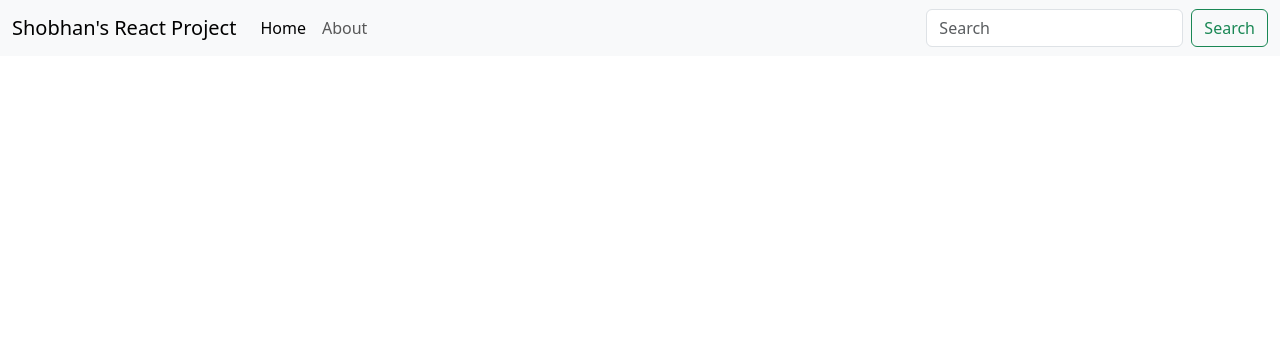
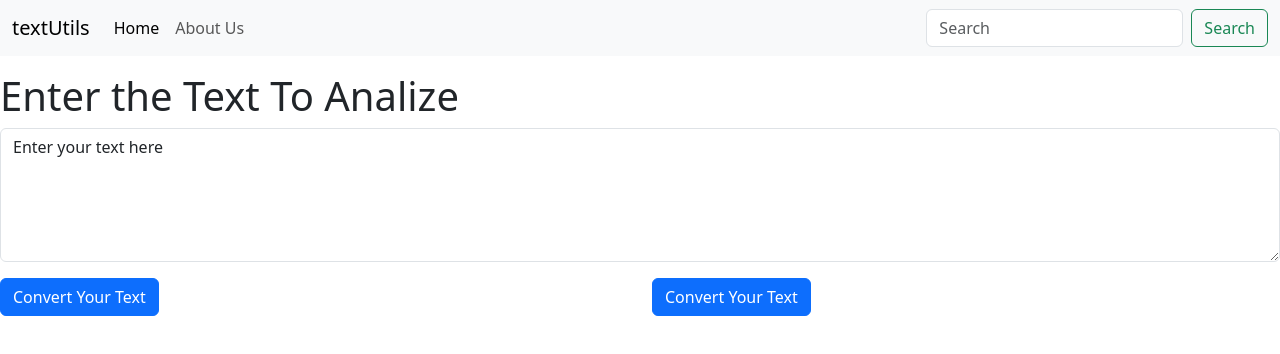
Before and after one commit to shobhankumarrath/1stReact-app, a React (Create React App) app: page / in a window 1280 px wide. Shown: the top 354 px of the page. Built offline with nearby package versions, Linux system fonts and the light colour scheme.

Commit message:
added prop

```diff
--- a/src/App.js
+++ b/src/App.js
@@ -1,29 +1,13 @@
 import './App.css';
+import Navbar from './components/Navbar';
+import TextFrom from './components/TextFrom';
 function App() {
   return (
     <>
-    <nav className="navbar navbar-expand-lg bg-body-tertiary">
-    <div className="container-fluid">
-      <a className="navbar-brand" href="/">Shobhan's React Project</a>
-      <button className="navbar-toggler" type="button" data-bs-toggle="collapse" data-bs-target="#navbarSupportedContent" aria-controls="navbarSupportedContent" aria-expanded="false" aria-label="Toggle navigation">
-        <span className="navbar-toggler-icon"></span>
-      </button>
-      <div className="collapse navbar-collapse" id="navbarSupportedContent">
-        <ul className="navbar-nav me-auto mb-2 mb-lg-0">
-          <li className="nav-item">
-            <a className="nav-link active" aria-current="page" href="/">Home</a>
-          </li>
-          <li className="nav-item">
-            <a className="nav-link" href="/">About</a>
-          </li>
-        </ul>
-        <form className="d-flex" role="search">
-          <input className="form-control me-2" type="search" placeholder="Search" aria-label="Search"/>
-          <button className="btn btn-outline-success" type="submit">Search</button>
-        </form>
-      </div>
+     <Navbar title="textUtils" aboutText="About Us" homePage="Home"/>
+     <div className='conatiner my-3'>
+     <TextFrom heading="Enter the Text To Analize" />
     </div>
-  </nav>
   </>
   );
 }
--- /dev/null
+++ b/src/components/Navbar.js
@@ -0,0 +1,35 @@
+import React from 'react'
+import PropTypes from 'prop-types'
+
+
+export default function Navbar(props) {
+  return (
+    <nav className="navbar navbar-expand-lg bg-body-tertiary">
+    <div className="container-fluid">
+      <a className="navbar-brand" href="/">{props.title}</a>
+      <button className="navbar-toggler" type="button" data-bs-toggle="collapse" data-bs-target="#navbarSupportedContent" aria-controls="navbarSupportedContent" aria-expanded="false" aria-label="Toggle navigation">
+        <span className="navbar-toggler-icon"></span>
+      </button>
+      <div className="collapse navbar-collapse" id="navbarSupportedContent">
+        <ul className="navbar-nav me-auto mb-2 mb-lg-0">
+          <li className="nav-item">
+            <a className="nav-link active" aria-current="page" href="/">{props.homePage}</a>
+          </li>
+          <li className="nav-item">
+            <a className="nav-link" href="/">{props.aboutText}</a>
+          </li>
+        </ul>
+        <form className="d-flex" role="search">
+          <input className="form-control me-2" type="search" placeholder="Search" aria-label="Search"/>
+          <button className="btn btn-outline-success" type="submit">Search</button>
+        </form>
+      </div>
+    </div>
+  </nav>
+  )
+}
+
+Navbar.propTypes = {
+    title: PropTypes.string.isRequired,
+    aboutText: PropTypes.string.isRequired
+}
--- /dev/null
+++ b/src/components/TextFrom.js
@@ -0,0 +1,38 @@
+import React, {useState}  from 'react'
+
+export default function TextFrom(props) {
+    const [text, textCount ] = useState('Enter your text here');
+
+    const handleOnClick = () => {
+       const thenewtext = text.toUpperCase();
+       textCount(thenewtext);
+    }
+
+    const handleOnClickLower = () => {
+        const newText = text.toLowerCase();
+        textCount(newText);
+    }
+
+    const handleOnChange = (event) =>
+        {
+       textCount(event.target.value);
+    }
+  return (
+    <> <div>
+        <h1>{props.heading}</h1>
+    <div className="mb-3">
+              <textarea className="form-control" value={text} onChange={handleOnChange} id="MyBox" rows="5"></textarea>
+          </div>
+          </div>
+          <div className="row">
+  <div className="col">
+    <button className="btn btn-primary mb-1" onClick={handleOnClick}>Convert Your Text</button>
+  </div>
+  <div className="col">
+    <button className="btn btn-primary" onClick={handleOnClickLower}>Convert Your Text</button>
+  </div>
+</div>
+
+    </>
+  )
+}
```
